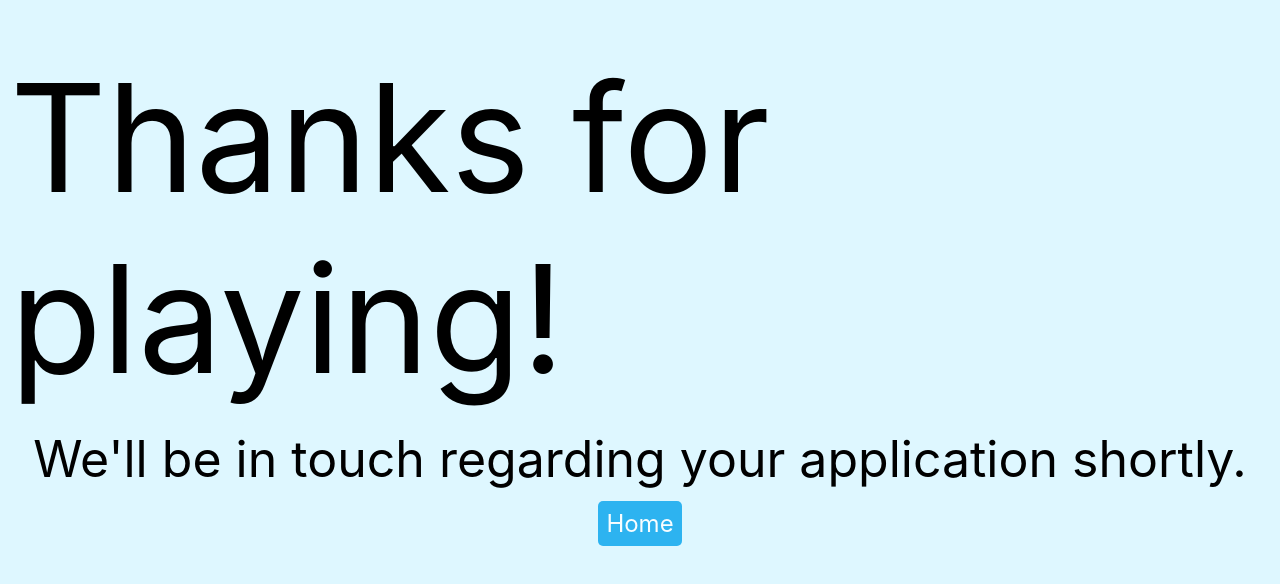
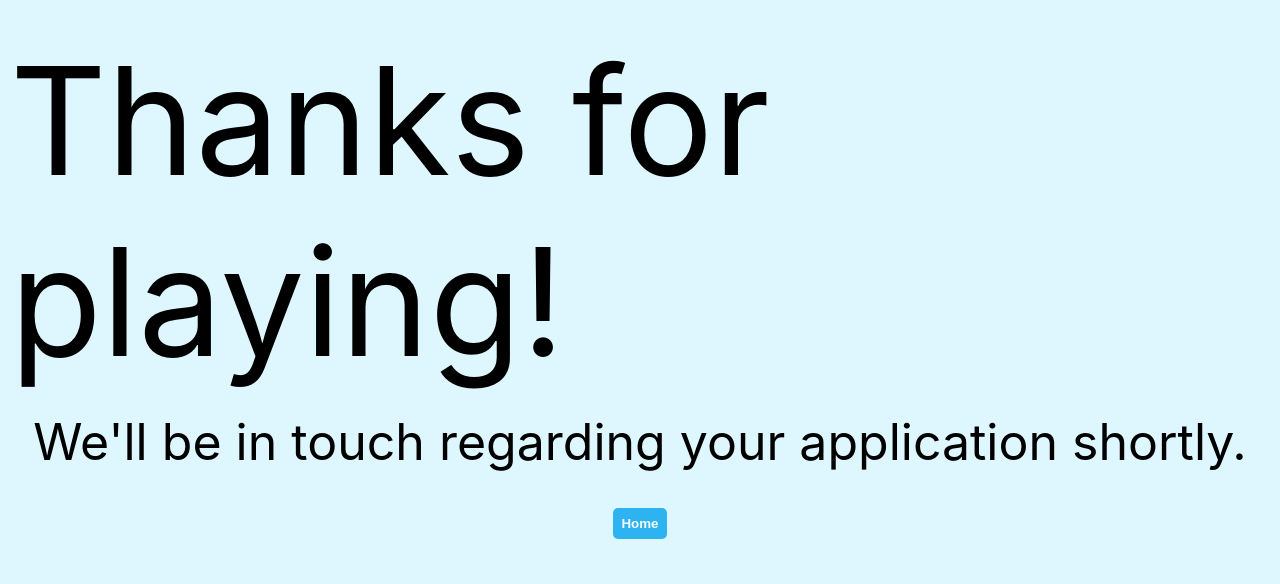
Before and after one commit to gwood1963/group-design-practical, a React (Create React App) app: page /goodbye in a window 1280 px wide. Shown: the part 108-692 px from the top of the page. Built offline with nearby package versions, Linux system fonts and the light colour scheme.

Commit message:
Realised I forgot to make it log out when your return home, and have linked up the thanks for playing page with the submit and move on button
This branch is slightly out of date sorry!

```diff
--- a/src/pages/GamePage.tsx
+++ b/src/pages/GamePage.tsx
@@ -116,7 +116,7 @@ const GamePage = () => {
         <div style={{ flexGrow: 1 }}></div>
         <ActionButton
           text="Submit and Move On"
-          onClick={() => {}}
+          onClick={() => {navigate("/goodbye");}}
           backcolor = "rgba(80, 180, 80, 1)"
         />
         <ActionButton
--- a/src/pages/GoodbyePage.tsx
+++ b/src/pages/GoodbyePage.tsx
@@ -1,9 +1,14 @@
+import { getAuth } from "firebase/auth";
 import MainWrapper from "../components/ContentWrapper";
 import LinkButton from "../components/LinkButton";
 import { useNavigate } from "react-router-dom";
+import ActionButton from "../components/ActionButton";
+
+
 
 const GoodbyePage = () => {
     const navigate = useNavigate();
+    const auth = getAuth();
 
   return (
     <MainWrapper>
@@ -12,7 +17,13 @@ const GoodbyePage = () => {
         <div className = "textbox" style ={{visibility: "hidden", animation: "fadeIn 1s forwards", animationDelay: "2.5s", fontSize: "50px"}}>We'll be in touch regarding your application shortly.</div>
         {/*<div className = "textbox" style= {{visibility: "hidden", animation: "fadeIn 2s forwards", animationDelay: "4.5s"}}>Click to try ours</div>*/}
         <div className = "textbox" style= {{visibility: "hidden", animation: "fadeIn 2s forwards", animationDelay: "4.5s"}}>
-          <LinkButton text="Home" target="/" />
+          <ActionButton
+          text="Home"
+          onClick={() => {
+            auth.signOut();
+            navigate("/");
+          }}
+        />
 
         </div>
       </div>
```
